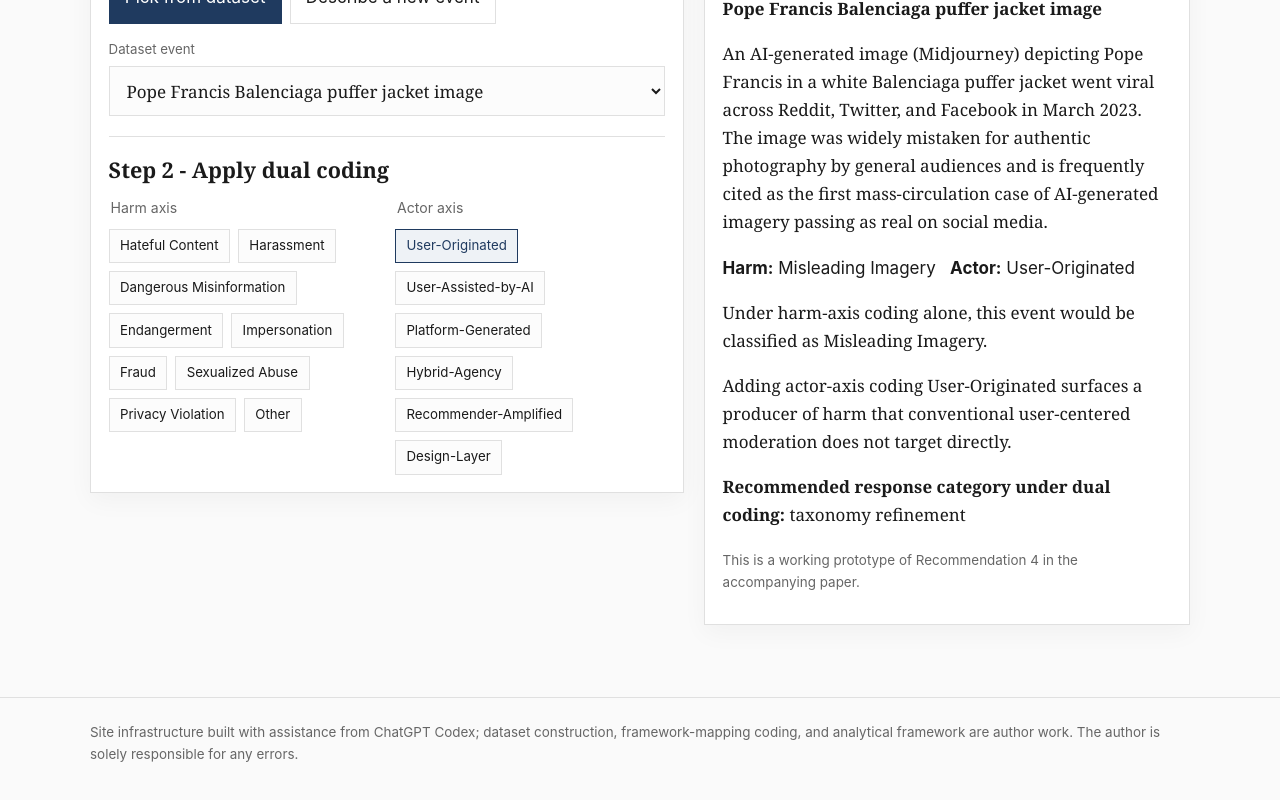
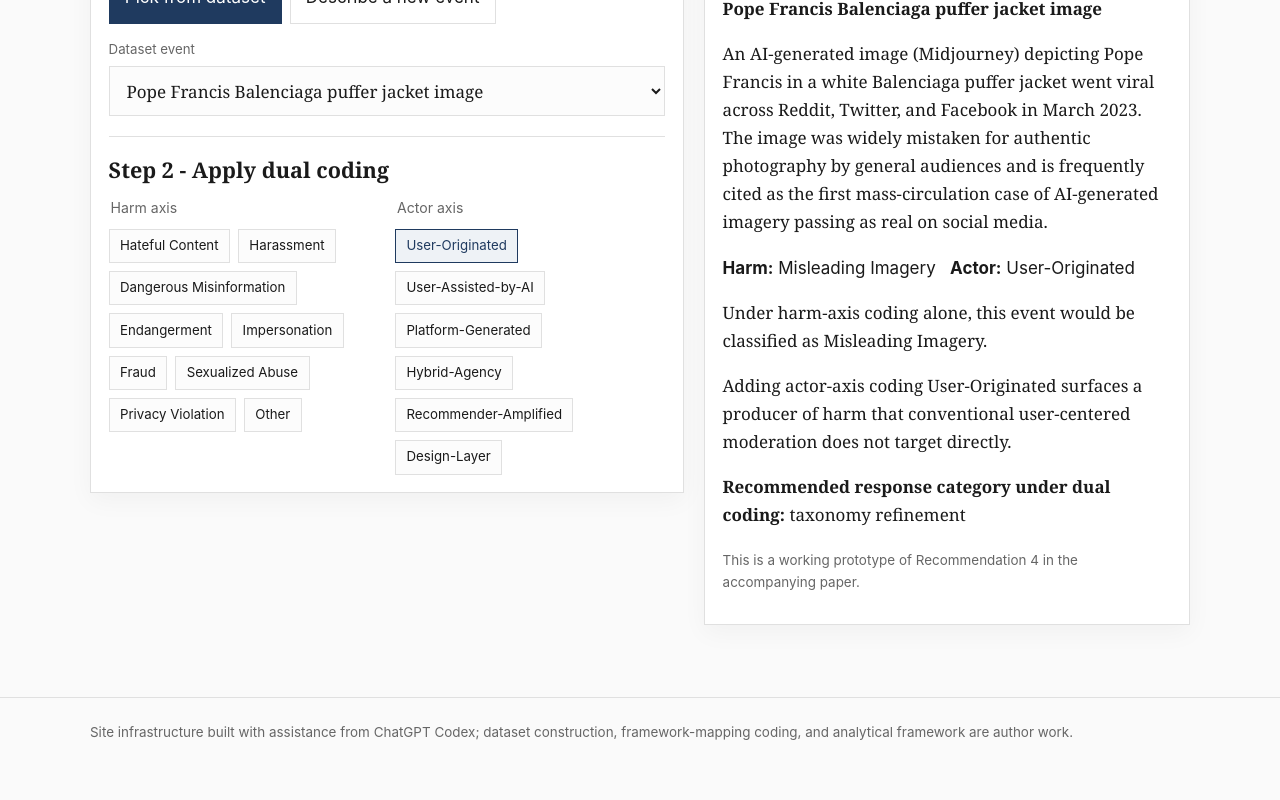
Before and after one commit to dongjae-kang/tspa-ai-mapping, a React (Vite) app: page / in a window 1280 px wide. Shown: the part 2981-3781 px from the top of the page. After the commit the page ends 3759 px from the top, so only its background shows below. Built offline with nearby package versions, Linux system fonts and the light colour scheme.

Commit message:
Trim footer disclosure copy

```diff
--- a/src/App.jsx
+++ b/src/App.jsx
@@ -208,7 +208,6 @@ function App() {
           <p>
             Site infrastructure built with assistance from ChatGPT Codex; dataset
             construction, framework-mapping coding, and analytical framework are author work.
-            The author is solely responsible for any errors.
           </p>
         </div>
       </footer>
```
